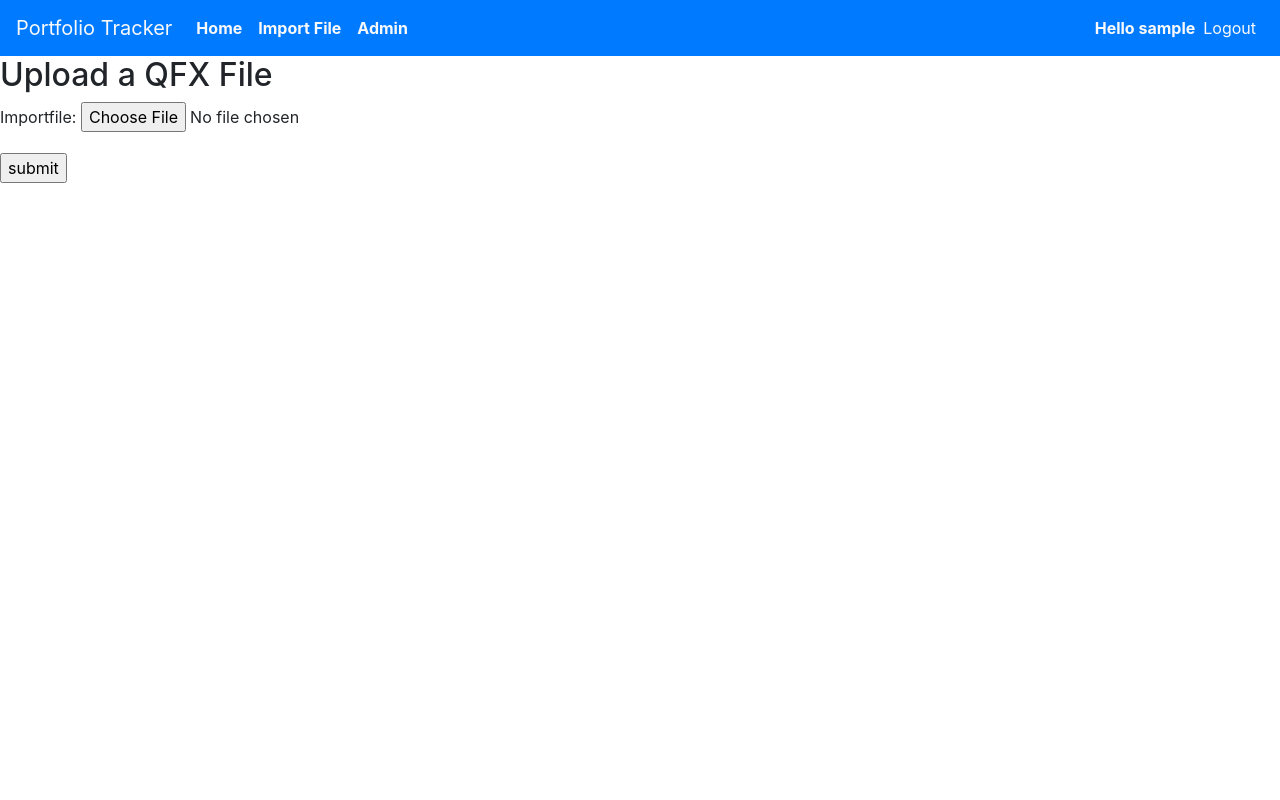
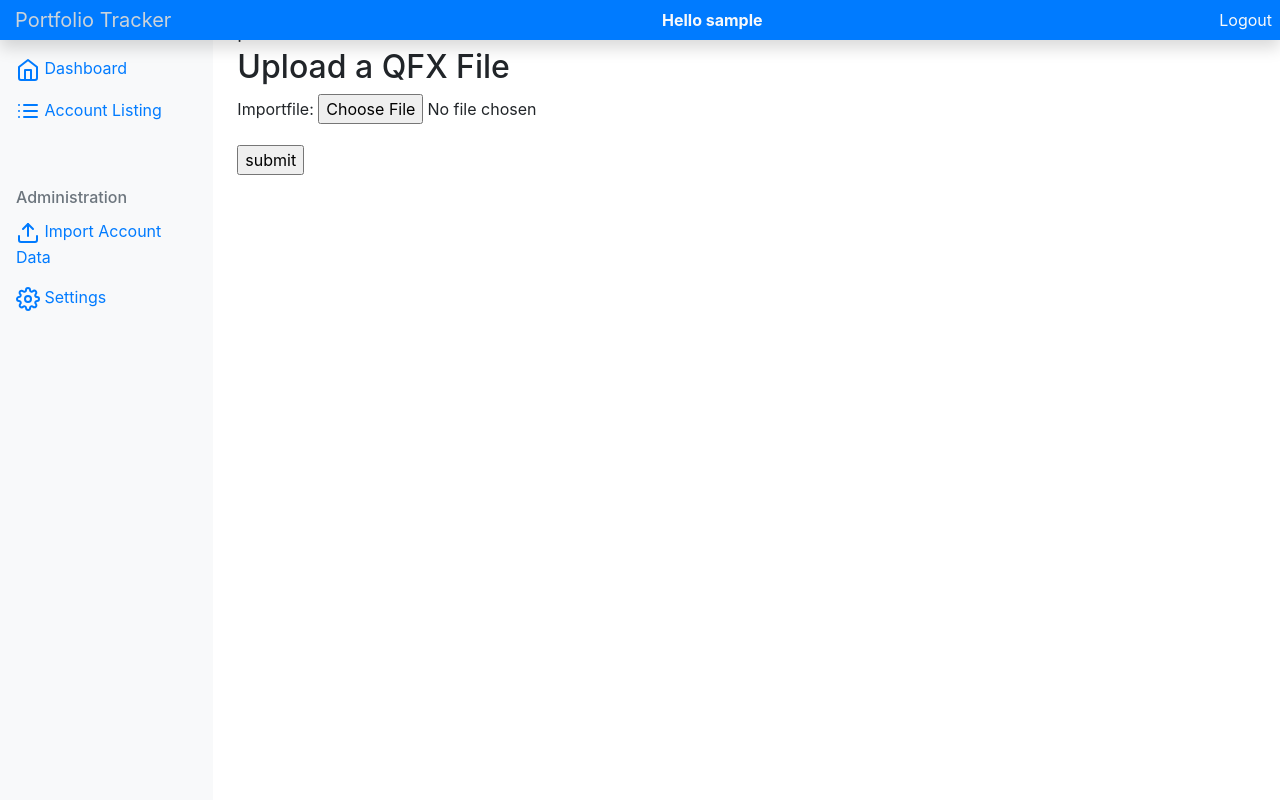
Before and after one commit to samckittrick/portfolio-tracker, a Django app: page /import/upload/ in a window 1280 px wide. Run offline with Django 3.2, Linux system fonts and the light colour scheme; the visitor is signed in with stand-in values (Sample User, id 1); data that the repository does not hold is empty; some libraries are stand-ins or nearby versions.

Commit message:
Refactored base template to add sidebar before creating account listing page

```diff
--- a/ptapp/templates/ptapp/base.html
+++ b/ptapp/templates/ptapp/base.html
@@ -6,42 +6,106 @@
     <!-- Bootstrap CSS file -->
     <link rel="stylesheet" href="https://stackpath.bootstrapcdn.com/bootstrap/4.4.1/css/bootstrap.min.css" integrity="sha384-Vkoo8x4CGsO3+Hhxv8T/Q5PaXtkKtu6ug5TOeNV6gBiFeWPGFN9MuhOf23Q9Ifjh" crossorigin="anonymous">
     <!--<link rel="stylesheet" href="{% static 'ptapp/bootstrap.min.css' %}" />-->
+
     <!-- Charts.js scripts -->
     <script src="https://cdn.jsdelivr.net/npm/chart.js@2.9.3/dist/Chart.min.js" integrity="sha256-R4pqcOYV8lt7snxMQO/HSbVCFRPMdrhAFMH+vr9giYI=" crossorigin="anonymous"></script>
     <script src="{% static 'ptapp/chartutils.js' %}"></script>
+
+    <style>
+    .sidebar {
+      z-index=100;
+      position: fixed;
+      top: 0;
+      bottom: 0;
+      left: 0;
+      padding: 48px 0 0;
+    }
+
+    .sidebar-sticky {
+      height: calc(100vh -48px);
+    }
+
+    @supports ((position: -webkit-sticky) or (position: sticky)) {
+      .sidebar-sticky {
+        position: -webkit-sticky;
+        position: sticky;
+      }
+    }
+
+    </style>
   </head>
   <body>
 
     <!-- Navigation bar -->
-      <nav  class ="navbar navbar-expand-sm bg-primary">
-        <a class="navbar-brand text-light" href="{% url 'main:index' %}">Portfolio Tracker</a>
-        <ul class="navbar-nav font-weight-bold mr-auto">
-          <li class="nav-item">
-            <a class="nav-link text-light" href="{% url 'main:index' %}">Home</a>
-          </li>
-          <li class="nav-item">
-            <a class="nav-link text-light" href="{% url 'imports:uploadTransactionFile' %}">Import File</a>
-          </li>
-          <li class="nav-item">
-            <a class="nav-link text-light" href="{% url 'admin:index' %}">Admin</a>
-          </li>
-        </ul>
-        <div class="navbar-text font-weight-bold text-light">
+    <nav  class ="navbar fixed-top bg-primary flex-md-nowrap p-0 shadow">
+      <a class="navbar-brand text-light col-sm-3 col-md-2 mr-0" href="{% url 'main:index' %}">Portfolio Tracker</a>
+      <div class="navbar-text font-weight-bold text-light mx-2">
         Hello {{ user.username }}
       </div>
       <ul class="navbar-nav">
-          <li class="nav-item">
+        <li class="nav-item mx-2">
           <a class="nav-link text-light" href="{% url 'logout' %}">Logout</a>
         </li>
       </ul>
     </nav>
 
+    <!-- Body Under top navbar. Includes side navbar and content -->
+    <div class="container-fluid pt-2">
+      <div class="row">
+
+        <nav class="col-md-2 d-none d-md-block bg-light sidebar">
+          <div class="sidebar-sticky">
+            <ul class="nav flex-column">
+              <li class="nav-item">
+                <a class="nav-link active" href="{% url 'main:index' %}">
+                  <span data-feather="home"></span>
+                  Dashboard
+                </a>
+              </li>
+              <li class="nav-item">
+                <a class="nav-link active" href="#">
+                  <span data-feather="list"></span>
+                  Account Listing
+                </a>
+              </li>
+              <hr />
+              <h6 class="sidebar-heading d-flex justify-content-between align-items-center px-3 mt-4 mb-1 text-muted">
+                <span>Administration</span>
+              </h6>
+              <li class="nav-item">
+                <a class="nav-link" href="{% url 'imports:uploadTransactionFile' %}">
+                  <span data-feather="upload"></span>
+                  Import Account Data
+                </a>
+              </li>
+              <li>
+                <a class="nav-link" href="{% url 'admin:index' %}">
+                  <span data-feather="settings"></span>
+                  Settings
+                </a>
+              </li>
+            </ul>
+          </div>
+        </nav>
+
+        <!-- Page content goes here -->
+        <main role="main" class="col-md-9 ml-sm-auto col-lg-10 px-4 mt-3">.
           {% block content %}
           {% endblock %}
+        </main>
+      </div>
+    </div>
 
-    <!-- Scripts: Bootstrap, Jquery, and Ajax -->
+
+      <!-- Scripts: Bootstrap, Jquery, and Ajax. Placed at the end so the page loads faster -->
       <script src="https://code.jquery.com/jquery-3.4.1.slim.min.js" integrity="sha384-J6qa4849blE2+poT4WnyKhv5vZF5SrPo0iEjwBvKU7imGFAV0wwj1yYfoRSJoZ+n" crossorigin="anonymous"></script>
       <script src="https://cdn.jsdelivr.net/npm/popper.js@1.16.0/dist/umd/popper.min.js" integrity="sha384-Q6E9RHvbIyZFJoft+2mJbHaEWldlvI9IOYy5n3zV9zzTtmI3UksdQRVvoxMfooAo" crossorigin="anonymous"></script>
       <script src="https://stackpath.bootstrapcdn.com/bootstrap/4.4.1/js/bootstrap.min.js" integrity="sha384-wfSDF2E50Y2D1uUdj0O3uMBJnjuUD4Ih7YwaYd1iqfktj0Uod8GCExl3Og8ifwB6" crossorigin="anonymous"></script>
+
+      <!-- Feather icons provides icons for the sidebar. See https://feathericons.com/ -->
+     <script src="https://unpkg.com/feather-icons/dist/feather.min.js"></script>
+    <script>
+      feather.replace()
+    </script>
   </body>
 </html>
```
Lines whose indentation alone changed are shown as unchanged.
